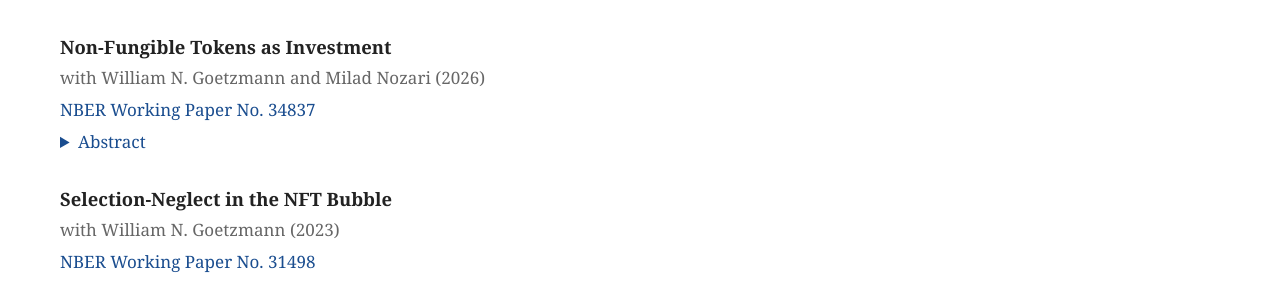
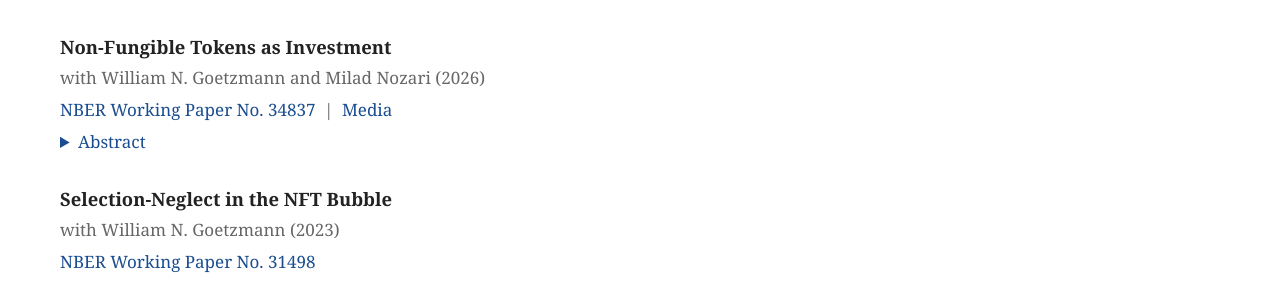
Before and after one commit to huangdong95/huangdong95.github.io, a Jekyll site: the page built from index.html, in a window 1280 px wide. Shown: the part 1023-1308 px from the top of the page. Built offline with Jekyll 4.4.1, drawn with Linux system fonts in a browser that asks for light colours.

Commit message:
Add VoxEU 'Media' link to NFT paper; pipe-separated paper links
Co-Authored-By: Claude Opus 5 (1M context) <noreply@anthropic.com>

```diff
--- a/_data/papers.yml
+++ b/_data/papers.yml
@@ -1,7 +1,7 @@
 # One entry per paper. Order within each status group is the order shown.
 # status must match a group name in index.html ("Job Market Paper" or "Working Papers").
 # Optional fields: coauthors, note (italic text after the title), venue, year,
-#                  pdf, nber (NBER working paper number), doi, abstract.
+#                  pdf, nber (NBER working paper number), doi, media (press/column URL), abstract.
 
 - title: "Delegating Dirty Work: Blame Shifting and the Boundary of the Firm"
   status: Job Market Paper
@@ -38,6 +38,7 @@
   status: Working Papers
   year: 2026
   nber: 34837
+  media: https://cepr.org/voxeu/columns/non-fungible-token-bubble-what-investors-actually-earned
   abstract: >
     NFTs provided an extraordinary real-time laboratory for bubble economics: returns
     were exceptionally right-skewed, illiquidity pervaded even the most active
--- a/assets/css/site.css
+++ b/assets/css/site.css
@@ -80,7 +80,8 @@ a:hover { text-decoration: underline; }
 .paper-title { margin: 0 0 0.2rem; font-size: 1.15rem; }
 .paper-note { font-weight: normal; color: var(--muted); font-size: 1rem; }
 .paper-meta, .paper-links { margin: 0 0 0.3rem; color: var(--muted); }
-.paper-links a { margin-right: 1rem; }
+.paper-links a { margin: 0 0.25rem; }
+.paper-links a:first-child { margin-left: 0; }
 
 /* Accordion abstract (native <details>, no JS) */
 .abstract summary {
--- a/index.html
+++ b/index.html
@@ -50,11 +50,12 @@ layout: default
         {% if p.year %} ({{ p.year }}){% endif %}
       </p>
       {% endif %}
-      {% if p.pdf or p.nber or p.doi %}
+      {% if p.pdf or p.nber or p.doi or p.media %}
       <p class="paper-links">
-        {% if p.pdf %}<a href="{{ p.pdf | relative_url }}">PDF</a>{% endif %}
-        {% if p.nber %}<a href="https://www.nber.org/papers/w{{ p.nber }}">NBER Working Paper No. {{ p.nber }}</a>{% endif %}
-        {% if p.doi %}<a href="https://doi.org/{{ p.doi }}">Journal</a>{% endif %}
+        {%- if p.pdf %}<a href="{{ p.pdf | relative_url }}">PDF</a>{% endif -%}
+        {%- if p.nber %}{% if p.pdf %} | {% endif %}<a href="https://www.nber.org/papers/w{{ p.nber }}">NBER Working Paper No. {{ p.nber }}</a>{% endif -%}
+        {%- if p.doi %}{% if p.pdf or p.nber %} | {% endif %}<a href="https://doi.org/{{ p.doi }}">Journal</a>{% endif -%}
+        {%- if p.media %}{% if p.pdf or p.nber or p.doi %} | {% endif %}<a href="{{ p.media }}">Media</a>{% endif -%}
       </p>
       {% endif %}
       {% if p.abstract %}
```
